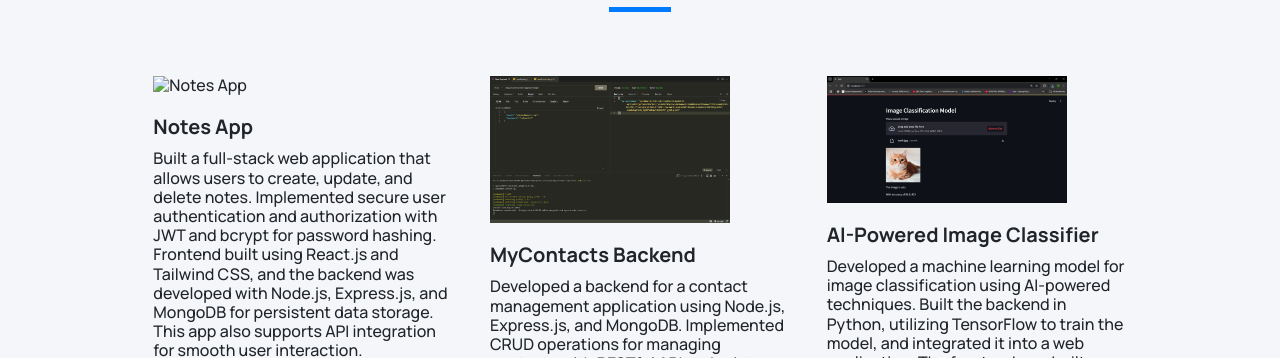
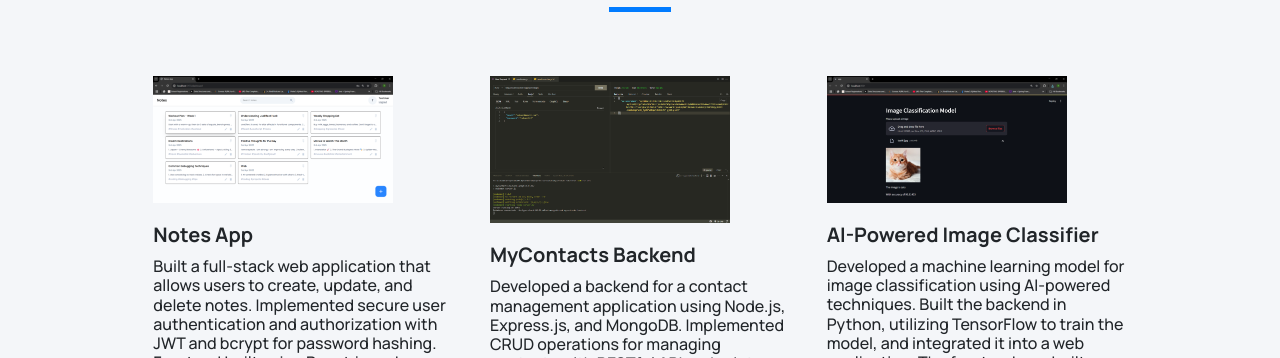
Before and after one commit to ThrigunChandra/myPortfolio, a plain HTML site: page index.html in a window 1280 px wide. Shown: the part 3150-3508 px from the top of the page. Drawn offline with nearby package versions, Linux system fonts and the light colour scheme; the site is published under a folder, as on GitHub Pages, so addresses that start at the root find nothing.

Commit message:
Update index.html

```diff
--- a/index.html
+++ b/index.html
@@ -237,7 +237,7 @@
                 <div class="d-grid project__wrapper">
                     <!--= Notes App =-->
                     <div class="project__content">
-                        <img src="/assets/notesApp.png" alt="Notes App" class="project__img">
+                        <img src="./assets/notesApp.png" alt="Notes App" class="project__img">
                         <h3 class="project__title">Notes App</h3>
                         <p class="project__description">Built a full-stack web application that allows users to create, update, and delete notes. Implemented secure user authentication and authorization with JWT and bcrypt for password hashing. Frontend built using React.js and Tailwind CSS, and the backend was developed with Node.js, Express.js, and MongoDB for persistent data storage. This app also supports API integration for smooth user interaction.</p>
                         <a href="https://github.com/ThrigunChandra/NotesApp" class="project__link">Link
```
